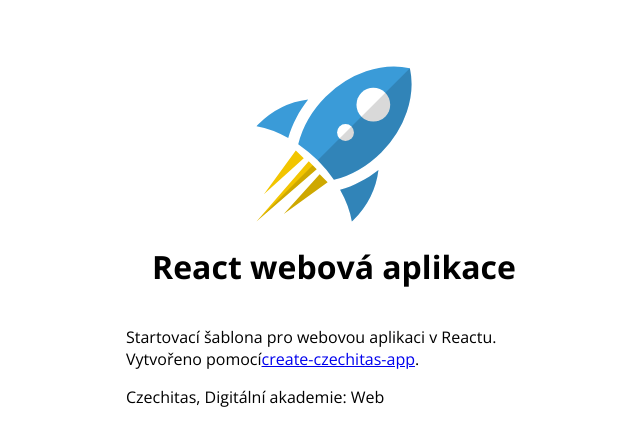
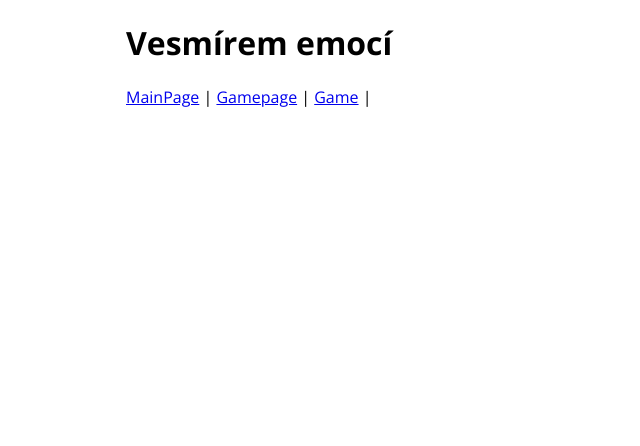
Before and after one commit to beveroni/vesmirem-emoci-app, a React app: page / in a window 1280 px wide. Shown: the top 446 px of the page, without its empty margins (306-946 px from the left). Built offline with nearby package versions, Linux system fonts and the light colour scheme.

Commit message:
Přidání routingu

```diff
--- a/package.json
+++ b/package.json
@@ -24,6 +24,7 @@
   },
   "dependencies": {
     "react": "^18.2.0",
-    "react-dom": "^18.2.0"
+    "react-dom": "^18.2.0",
+    "react-router-dom": "^6.11.2"
   }
 }
--- a/src/index.jsx
+++ b/src/index.jsx
@@ -1,28 +1,69 @@
 import React from 'react';
 import { createRoot } from 'react-dom/client';
+import { createBrowserRouter, RouterProvider, Link } from 'react-router-dom';
+import { MainPage } from './pages/MainPage';
+import { GamePage } from './pages/GamePage';
+import { Game } from './pages/Game';
+import { ErrorPage } from './pages/ErrorPage';
 import './style.css';
 
 const App = () => {
   return (
     <div className="container">
-      <header>
-        <div className="logo" />
-        <h1>React webová aplikace</h1>
-      </header>
-      <main>
-        <p>
-          Startovací šablona pro webovou aplikaci v Reactu. Vytvořeno pomocí
-          <a href="https://www.npmjs.com/package/create-czechitas-app">create-czechitas-app</a>
-          .
-        </p>
-      </main>
-      <footer>
-        <p>Czechitas, Digitální akademie: Web</p>
-      </footer>
+      <h1>Vesmírem emocí</h1>
+      <nav>
+        <Link to="/">MainPage</Link>
+        <span> | </span>
+        <Link to="/gamepage">Gamepage</Link>
+        <span> | </span>
+        <Link to="/game/:Id">Game</Link>
+        <span> | </span>
+      </nav>
     </div>
   );
 };
 
-createRoot(
-  document.querySelector('#app'),
-).render(<App />);
+// const router = createBrowserRouter([
+//   {
+//     path: '/',
+//     element: <App />,
+//   },
+//   {
+//     path: '/homepage',
+//     element: <HomePage />,
+//   },
+//   {
+//     path: '/aboutpage',
+//     element: <AboutPage />,
+//   },
+//   {
+//     path: '/contact',
+//     element: <ContactPage />,
+//   },
+// ]);
+
+const router = createBrowserRouter([
+  {
+    path: '/',
+    element: <App />,
+    errorElement: <ErrorPage />,
+    children: [
+      {
+        path: '/',
+        element: <MainPage />,
+      },
+      {
+        path: '/gamepage',
+        element: <GamePage />,
+      },
+      {
+        path: '/game/:Id',
+        element: <Game />,
+      },
+    ],
+  },
+]);
+
+createRoot(document.querySelector('#app')).render(
+  <RouterProvider router={router} />,
+);
--- /dev/null
+++ b/src/pages/ErrorPage/index.jsx
@@ -0,0 +1,10 @@
+import React from 'react';
+
+export const ErrorPage = () => {
+  return (
+    <div className="erroPageMain">
+      <h2 className="erroPageHeading">404: Tady nic není</h2>
+      <p className="erroPageParam">Asi jste se spletli</p>
+    </div>
+  );
+};
--- /dev/null
+++ b/src/pages/Game/index.jsx
@@ -0,0 +1,5 @@
+import React from 'react';
+
+export const Game = () => {
+  return <h1>Hrajeme</h1>;
+};
--- /dev/null
+++ b/src/pages/GamePage/index.jsx
@@ -0,0 +1,5 @@
+import React from 'react';
+
+export const GamePage = () => {
+  return <h1>Vesmírem emocí</h1>;
+};
--- /dev/null
+++ b/src/pages/MainPage/index.jsx
@@ -0,0 +1,9 @@
+import React from 'react';
+
+export const MainPage = () => {
+  return (
+    <div>
+      <h2>dgfdgfdsgfdhgds</h2>
+    </div>
+  );
+};
```
Also changed, not shown: src/index.html (line endings or trailing spaces).
